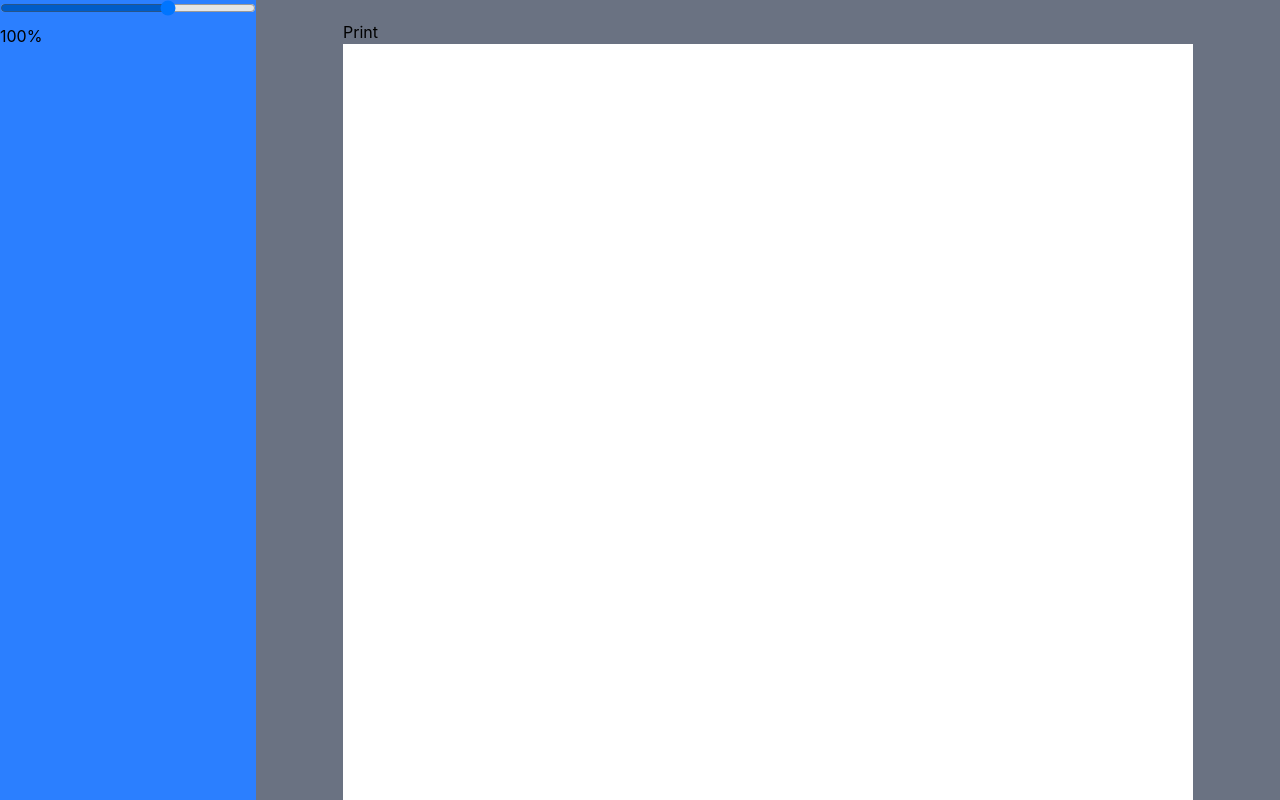
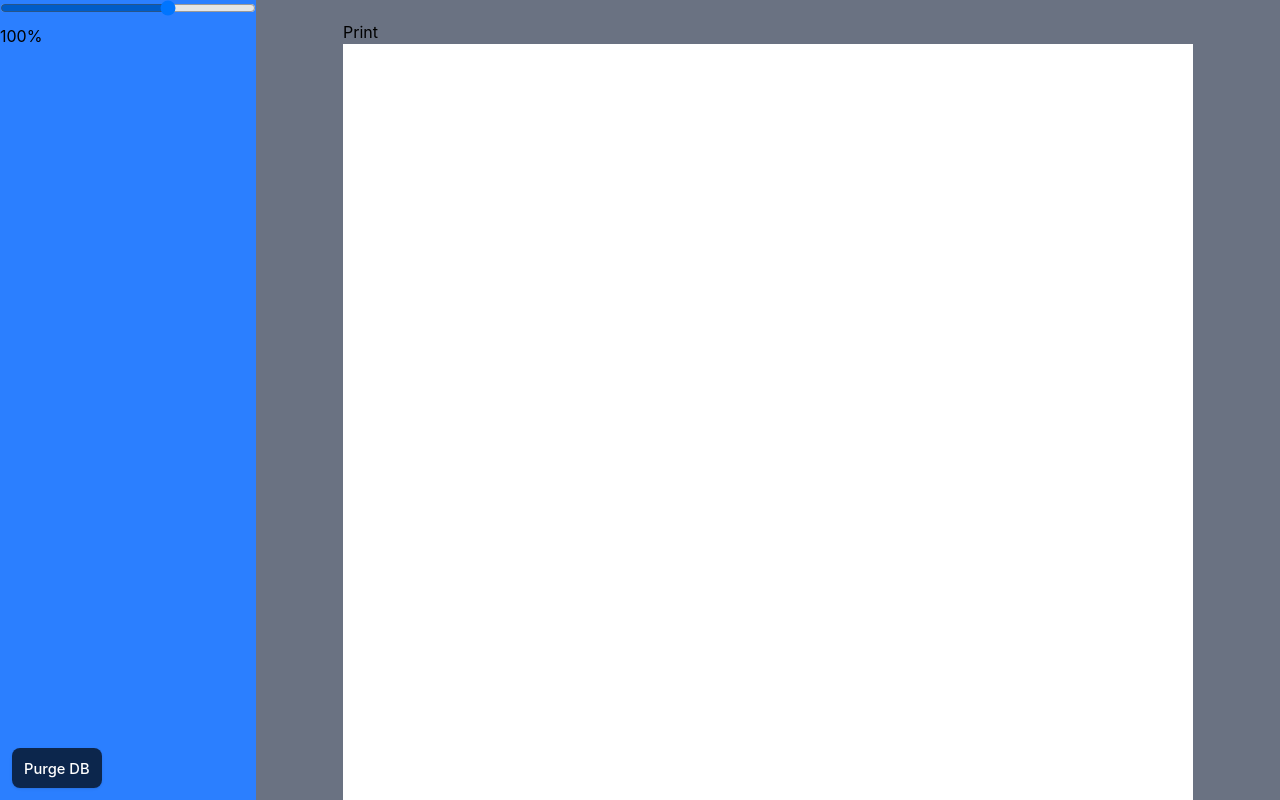
Before and after one commit to Tarrega88/modular-resume-2, a React (Vite) app: page /builder/1 in a window 1280 px wide. Built offline with nearby package versions, Linux system fonts and the light colour scheme.

Commit message:
adding purge button for testing

```diff
--- a/src/App.tsx
+++ b/src/App.tsx
@@ -2,13 +2,17 @@
 import { Routes, Route, Navigate } from "react-router-dom";
 import HomePage from "@/routes/HomePage";
 import BuilderPage from "@/routes/BuilderPage";
+import DevToolbar from "./components/DevToolbar";
 
 export default function App() {
   return (
-    <Routes>
-      <Route path="/" element={<HomePage />} />
-      <Route path="/builder/:resumeId" element={<BuilderPage />} />
-      <Route path="*" element={<Navigate to="/" replace />} />
-    </Routes>
+    <>
+      <DevToolbar />
+      <Routes>
+        <Route path="/" element={<HomePage />} />
+        <Route path="/builder/:resumeId" element={<BuilderPage />} />
+        <Route path="*" element={<Navigate to="/" replace />} />
+      </Routes>
+    </>
   );
 }
--- a/src/components/BuilderColumn.tsx
+++ b/src/components/BuilderColumn.tsx
@@ -1,5 +1,4 @@
 import { useDispatch, useSelector } from "react-redux";
-import BulletSelect from "./bulletPoints/BulletSelect";
 import { setScale } from "../state/resumeSlice";
 import { RootState } from "../state/store";
 
@@ -25,7 +24,6 @@ function BuilderColumn() {
         />
         <div>{scale}%</div>
       </div>
-      <BulletSelect />
     </div>
   );
 }
--- /dev/null
+++ b/src/components/DevToolbar.tsx
@@ -0,0 +1,25 @@
+import { db } from "@/db/db";
+
+export default function DevToolbar() {
+  // Only render in dev
+  if (!import.meta.env.DEV) return null;
+
+  async function purge() {
+    try {
+      // Nuke the whole Dexie DB (you can also do: await db.kv.clear())
+      await db.delete();
+      // Fresh boot (BootGate will recreate DB + initial state)
+      window.location.reload();
+    } catch (e) {
+      console.error("Purge failed", e);
+    }
+  }
+
+  return (
+    <div className="fixed bottom-3 left-3 z-50 rounded-lg bg-black/70 text-white px-3 py-2 shadow">
+      <button className="text-sm font-medium" onClick={purge}>
+        Purge DB
+      </button>
+    </div>
+  );
+}
```
